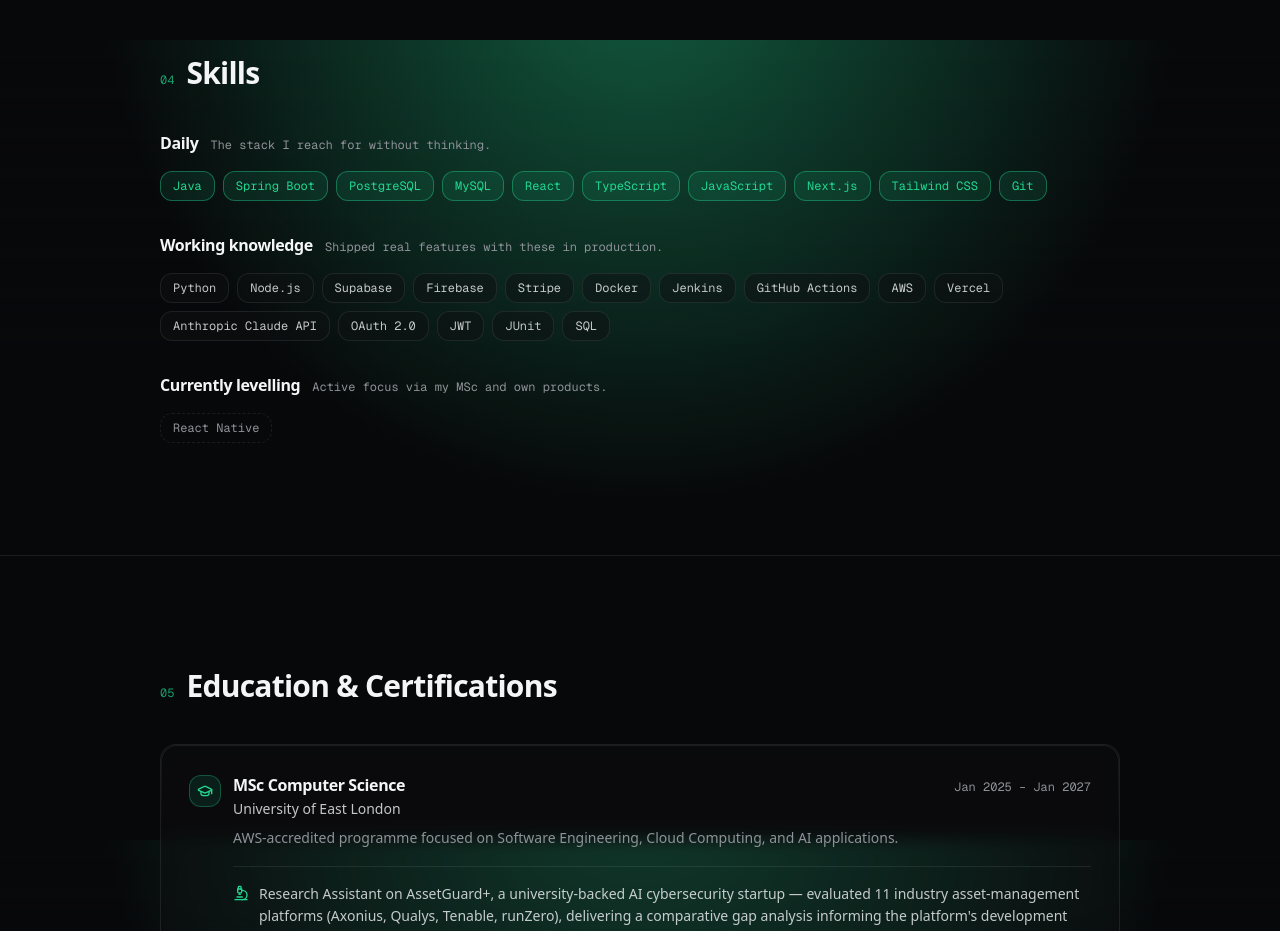
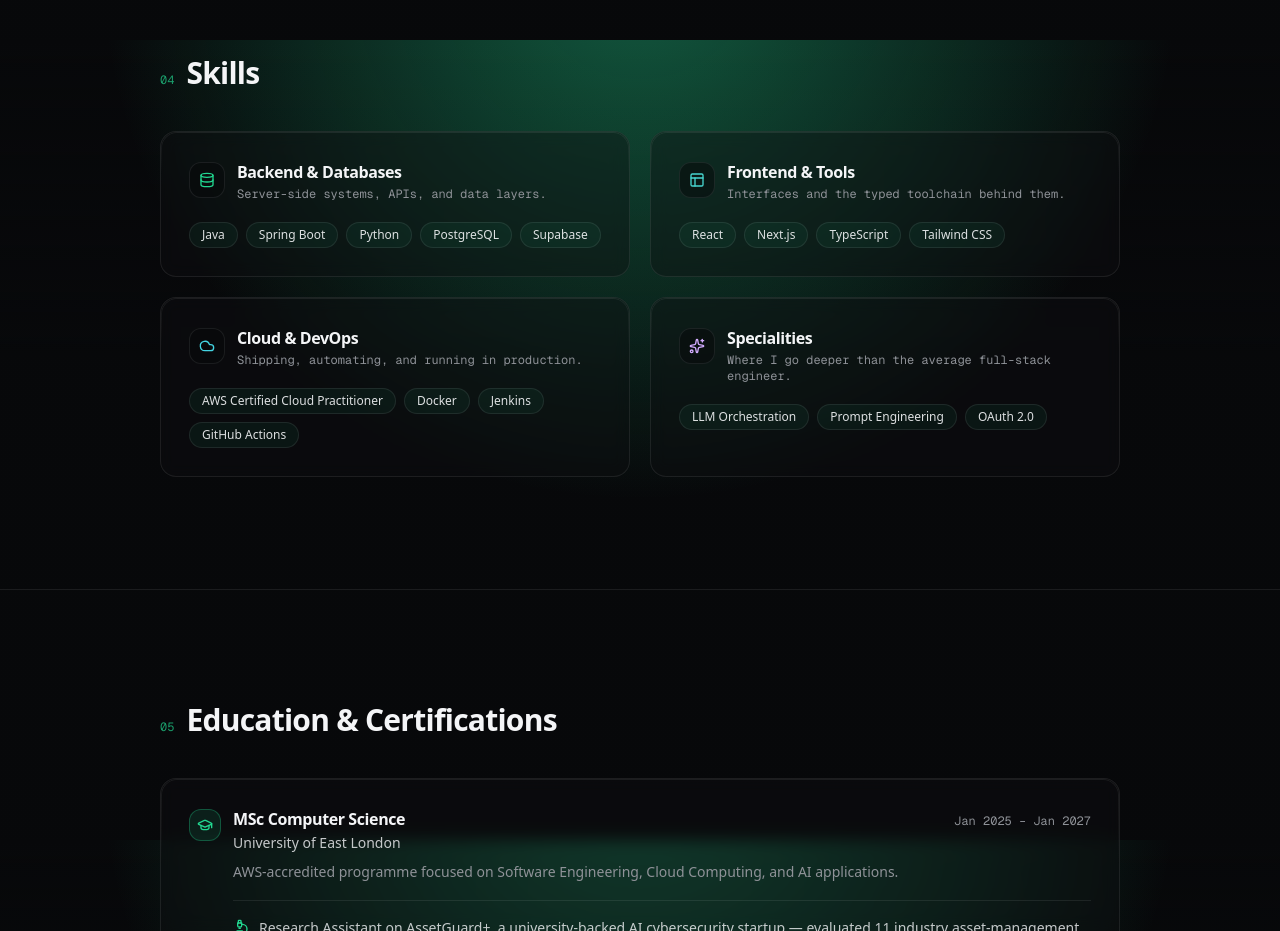
Before and after one commit to shekar987/shekar-portfolio, a Next.js app: page / in a window 1280 px wide. Shown: the part 4760-5691 px from the top of the page. Built offline with nearby package versions, Linux system fonts and the light colour scheme.

Commit message:
c64c4aaa-453d-45f7-8a05-1f3614f266c2

```diff
--- a/src/components/site/skills.tsx
+++ b/src/components/site/skills.tsx
@@ -1,11 +1,34 @@
-import { skillTiers } from "@/data/portfolio";
+import {
+  Database,
+  Layout,
+  Cloud,
+  Sparkles,
+  type LucideIcon,
+} from "lucide-react";
+import { skillCategories, type SkillCategory } from "@/data/portfolio";
 import { SectionHeading } from "@/components/site/section-heading";
 import { Reveal } from "@/components/site/reveal";
 
-const tierAccent: Record<string, string> = {
-  Daily: "border-primary/40 bg-primary/10 text-primary",
-  Working: "border-border bg-card/50 text-foreground/80",
-  Learning: "border-dashed border-border bg-transparent text-muted-foreground",
+const categoryMeta: Record<
+  SkillCategory["title"],
+  { icon: LucideIcon; accent: string }
+> = {
+  "Backend & Databases": {
+    icon: Database,
+    accent: "text-primary",
+  },
+  "Frontend & Tools": {
+    icon: Layout,
+    accent: "text-[oklch(0.8_0.12_190)]",
+  },
+  "Cloud & DevOps": {
+    icon: Cloud,
+    accent: "text-[oklch(0.8_0.12_205)]",
+  },
+  Specialities: {
+    icon: Sparkles,
+    accent: "text-[oklch(0.82_0.15_300)]",
+  },
 };
 
 export function Skills() {
@@ -18,31 +41,46 @@
       <div className="mx-auto max-w-5xl px-5 py-20 sm:px-8 sm:py-28">
         <SectionHeading id="skills-heading" eyebrow="04" title="Skills" />
 
-        <div className="mt-10 space-y-8">
-          {skillTiers.map((tier, i) => (
-            <Reveal key={tier.tier} delay={i * 0.06}>
+        <div className="mt-10 grid grid-cols-1 gap-5 sm:grid-cols-2">
+          {skillCategories.map((cat, i) => {
+            const meta = categoryMeta[cat.title];
+            const Icon = meta.icon;
+            return (
+              <Reveal key={cat.title} delay={i * 0.06}>
+                <article className="card-glow group h-full rounded-xl border border-border bg-card/40 p-6 backdrop-blur-sm transition-colors hover:border-primary/30 sm:p-7">
+                  {/* Header */}
+                  <div className="flex items-start gap-3">
+                    <span
+                      aria-hidden
+                      className={`mt-0.5 inline-flex h-9 w-9 shrink-0 items-center justify-center rounded-lg border border-border bg-background/50 ${meta.accent}`}
+                    >
+                      <Icon className="h-4 w-4" />
+                    </span>
                     <div>
-                <div className="flex flex-wrap items-baseline gap-x-3 gap-y-1">
                       <h3 className="text-base font-semibold tracking-tight">
-                    {tier.label}
+                        {cat.title}
                       </h3>
-                  <p className="font-mono text-xs text-muted-foreground">
-                    {tier.description}
+                      <p className="mt-0.5 font-mono text-xs text-muted-foreground">
+                        {cat.description}
                       </p>
                     </div>
-                <ul className="mt-4 flex flex-wrap gap-2">
-                  {tier.skills.map((s) => (
+                  </div>
+
+                  {/* Badges — rounded-full, subtle background tint */}
+                  <ul className="mt-5 flex flex-wrap gap-2">
+                    {cat.skills.map((s) => (
                       <li
                         key={s}
-                      className={`rounded-lg border px-3 py-1.5 font-mono text-xs transition-all hover:-translate-y-0.5 hover:shadow-[0_4px_12px_-4px_var(--glow)] ${tierAccent[tier.tier]}`}
+                        className="inline-flex items-center rounded-full border border-border bg-primary/[0.06] px-3 py-1 text-xs font-medium text-foreground/90 transition-all hover:-translate-y-0.5 hover:border-primary/40 hover:bg-primary/10 hover:text-primary"
                       >
                         {s}
                       </li>
                     ))}
                   </ul>
-              </div>
+                </article>
               </Reveal>
-          ))}
+            );
+          })}
         </div>
       </div>
     </section>
--- a/src/data/portfolio.ts
+++ b/src/data/portfolio.ts
@@ -214,58 +214,37 @@
   },
 ];
 
-export type SkillTier = {
-  tier: string;
-  label: string;
+export type SkillCategory = {
+  title: string;
   description: string;
   skills: string[];
 };
 
-export const skillTiers: SkillTier[] = [
+export const skillCategories: SkillCategory[] = [
   {
-    tier: "Daily",
-    label: "Daily",
-    description: "The stack I reach for without thinking.",
+    title: "Backend & Databases",
+    description: "Server-side systems, APIs, and data layers.",
+    skills: ["Java", "Spring Boot", "Python", "PostgreSQL", "Supabase"],
+  },
+  {
+    title: "Frontend & Tools",
+    description: "Interfaces and the typed toolchain behind them.",
+    skills: ["React", "Next.js", "TypeScript", "Tailwind CSS"],
+  },
+  {
+    title: "Cloud & DevOps",
+    description: "Shipping, automating, and running in production.",
     skills: [
-      "Java",
-      "Spring Boot",
-      "PostgreSQL",
-      "MySQL",
-      "React",
-      "TypeScript",
-      "JavaScript",
-      "Next.js",
-      "Tailwind CSS",
-      "Git",
+      "AWS Certified Cloud Practitioner",
+      "Docker",
+      "Jenkins",
+      "GitHub Actions",
     ],
   },
   {
-    tier: "Working",
-    label: "Working knowledge",
-    description: "Shipped real features with these in production.",
-    skills: [
-      "Python",
-      "Node.js",
-      "Supabase",
-      "Firebase",
-      "Stripe",
-      "Docker",
-      "Jenkins",
-      "GitHub Actions",
-      "AWS",
-      "Vercel",
-      "Anthropic Claude API",
-      "OAuth 2.0",
-      "JWT",
-      "JUnit",
-      "SQL",
-    ],
-  },
-  {
-    tier: "Learning",
-    label: "Currently levelling",
-    description: "Active focus via my MSc and own products.",
-    skills: ["React Native"],
+    title: "Specialities",
+    description: "Where I go deeper than the average full-stack engineer.",
+    skills: ["LLM Orchestration", "Prompt Engineering", "OAuth 2.0"],
   },
 ];
 
```
Also changed, not shown: 1 other file (tests, documents, lock files or other folders). Lines whose indentation alone changed are shown as unchanged.
